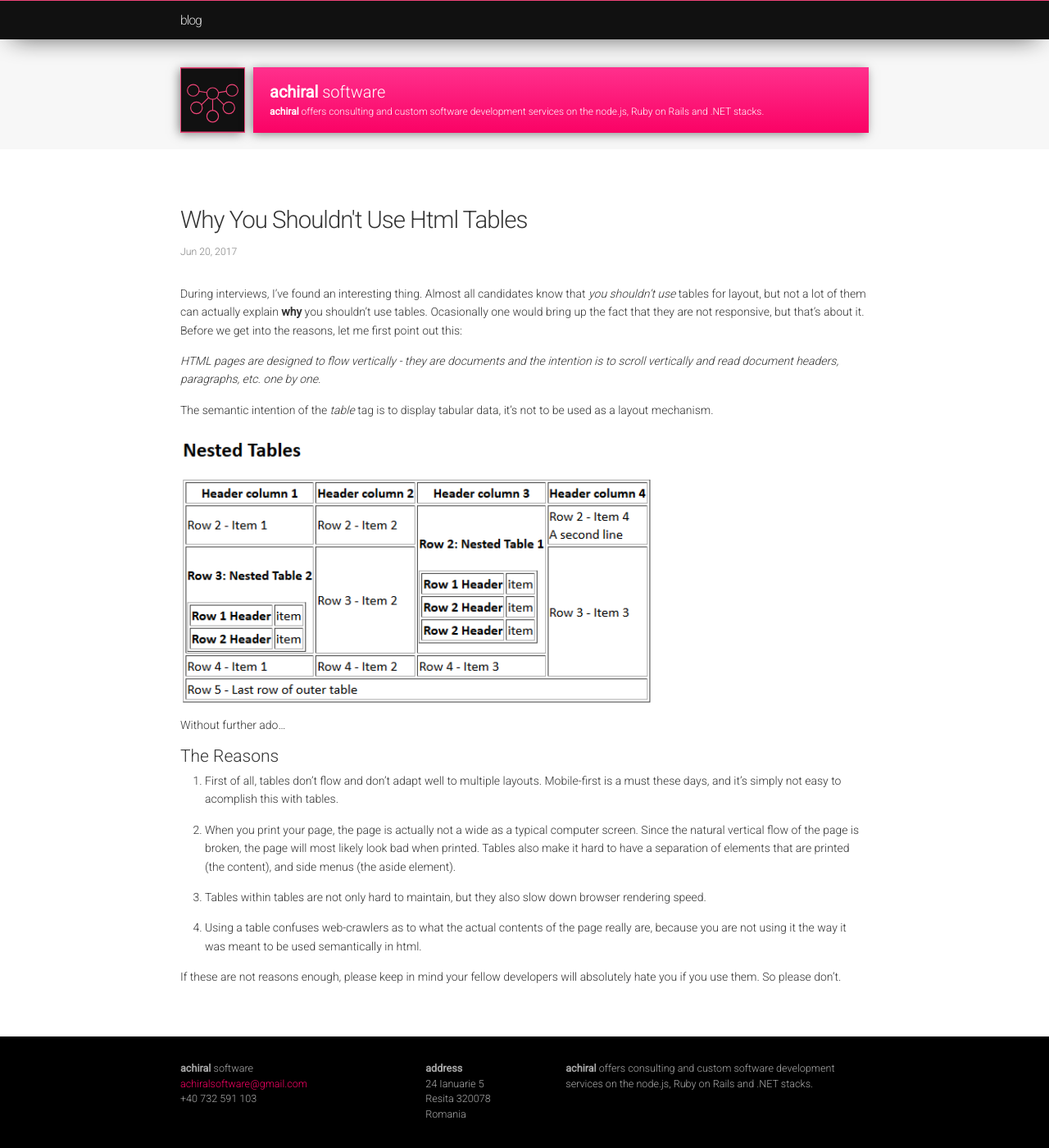
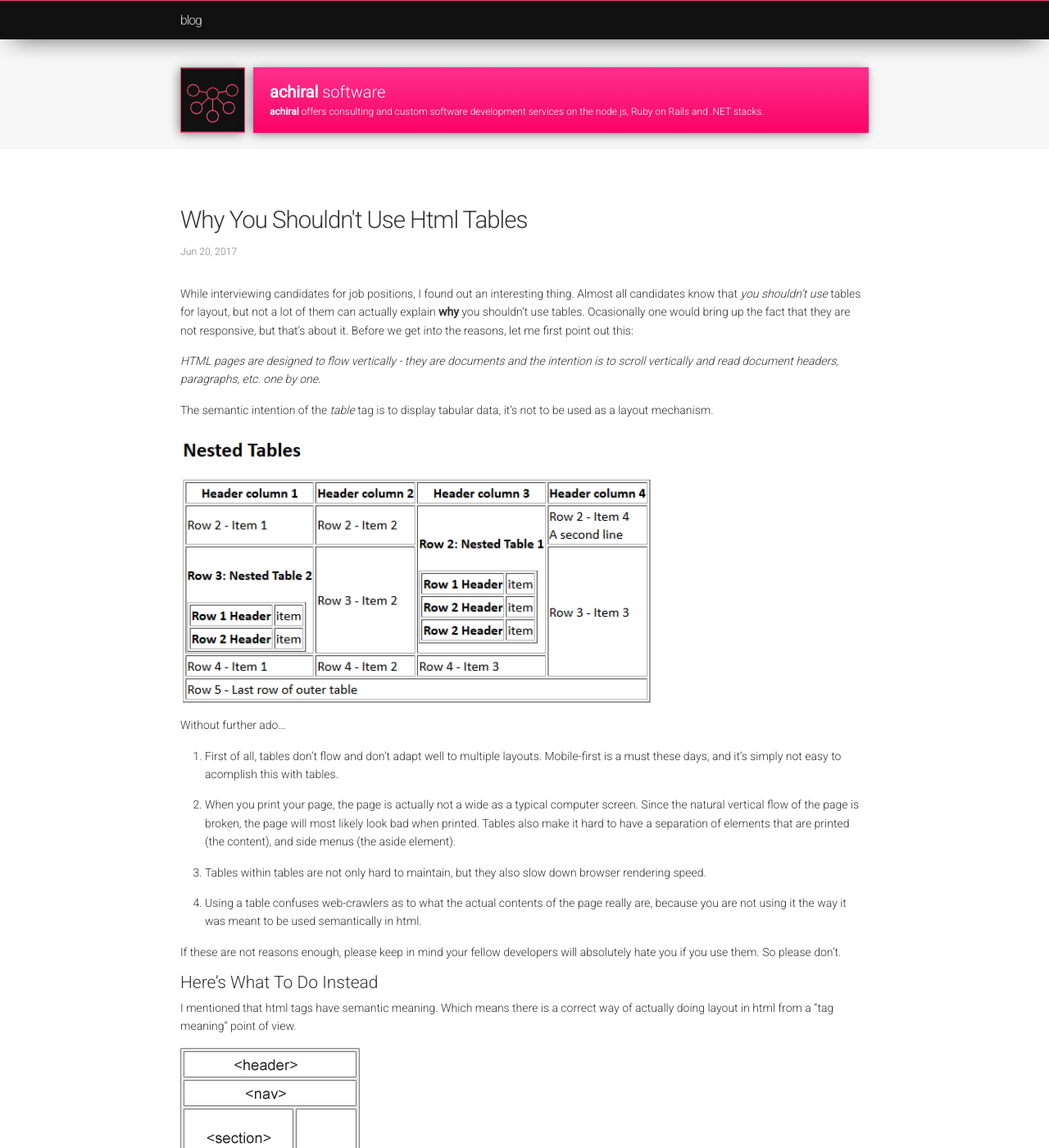
Before and after one commit to toaderflorin/eksia, a Jekyll site: the page built from _posts/2017-08-21-html-tables.markdown, in a window 1280 px wide and 1400 px high. Shown: the whole window at 82% size. Built offline with Jekyll 4.4.1, drawn with Linux system fonts in a browser that asks for light colours; some of the changed text lies outside the part shown.

Commit message:
Extended html table article.

```diff
--- a/_posts/2017-08-21-html-tables.markdown
+++ b/_posts/2017-08-21-html-tables.markdown
@@ -8,7 +8,7 @@ icon: "table-icon.png"
 categories:
 ---
 
-During interviews, I've found an interesting thing. Almost all candidates know that *you shouldn't use* tables for layout, but not a lot of them can actually explain **why** you shouldn't use tables. Ocasionally one would bring up the fact that they are not responsive, but that's about it. Before we get into the reasons, let me first point out this:
+While interviewing candidates for job positions, I found out an interesting thing. Almost all candidates know that *you shouldn't use* tables for layout, but not a lot of them can actually explain **why** you shouldn't use tables. Ocasionally one would bring up the fact that they are not responsive, but that's about it. Before we get into the reasons, let me first point out this:
 
 *HTML pages are designed to flow vertically - they are documents and the intention is to scroll vertically and read document headers, paragraphs, etc. one by one.*
 
@@ -17,8 +17,6 @@ The semantic intention of the *table* tag is to display tabular data, it's not t
 ![image-title-here](/images/table.png){:class="img-responsive"}
 
 Without further ado...
-
-## The Reasons ##
 
 1. First of all, tables don't flow and don't adapt well to multiple layouts. Mobile-first is a must these days, and it's simply not easy to acomplish this with tables.
 
@@ -29,3 +27,11 @@ Without further ado...
 4. Using a table confuses web-crawlers as to what the actual contents of the page really are, because you are not using it the way it was meant to be used semantically in html.
 
 If these are not reasons enough, please keep in mind your fellow developers will absolutely hate you if you use them. So please don't.
+
+## Here's What To Do Instead ##
+
+I mentioned that html tags have semantic meaning. Which means there is a correct way of actually doing layout in html from a "tag meaning" point of view.
+
+![image-title-here](/images/html5-tags.gif){:class="img-responsive"}
+
+HTML5 provides a series of tags such as *nav*, *header*, *aside* etc.
```
Also changed, not shown: images/html.png (added), images/html5-tags.gif (added), images/html5tags.jpg (added), 1 other file.
